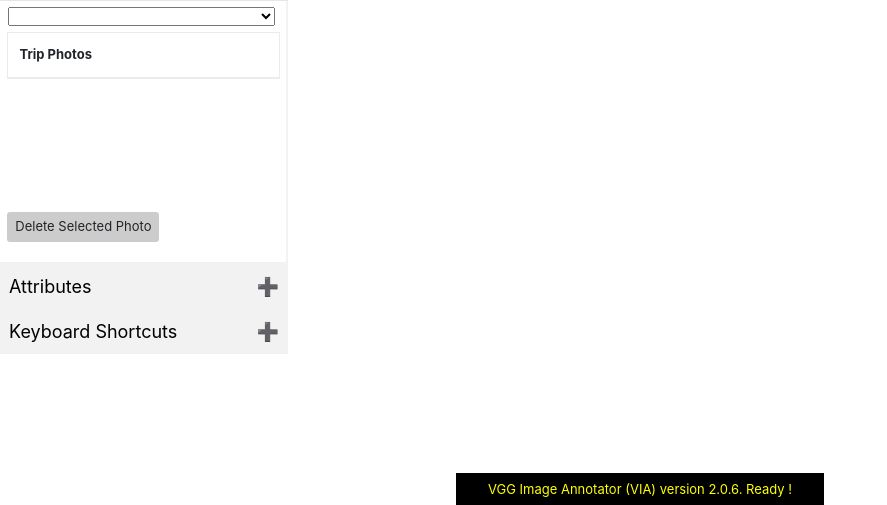
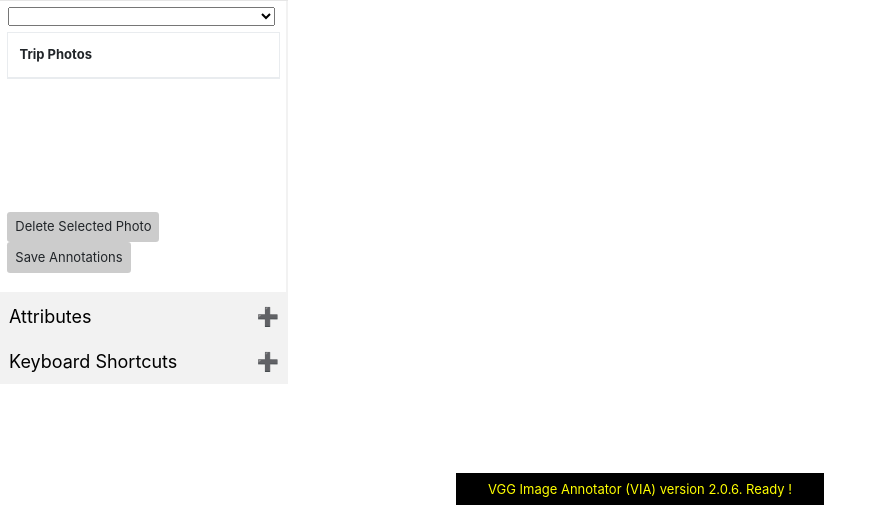
Before and after one commit to travis-payne/Krill-WebApp, a Django app: page /via/ in a window 1280 px wide. Shown: the part 295-800 px from the top of the page, without its empty margins (0-887 px from the left). Run offline with Django 3.2, Linux system fonts and the light colour scheme; data comes from the database, SQL or seed files in the repository; both versions use the stored data as it was after the commit; lists and menus that the app fills with data are empty; some libraries are stand-ins or nearby versions.

Commit message:
begun process of saving and retrieving annotations from DB

```diff
--- a/KrillApp/models.py
+++ b/KrillApp/models.py
@@ -25,3 +25,4 @@ class Image(models.Model):
     user_name = models.CharField(max_length=30, default = "")
     time_uploaded = models.DateTimeField(default=datetime.now)
     trip_name = models.ForeignKey(Trip, to_field='trip_name',on_delete = models.CASCADE)
+    image_annotations = models.TextField(default="")
--- a/KrillApp/static/KrillApp/Javascript/via_custom_functions.js
+++ b/KrillApp/static/KrillApp/Javascript/via_custom_functions.js
@@ -24,6 +24,47 @@ function trip_change() {
 
 
 };
+
+function save_annotations_to_DB(){
+    var csvline = [];
+
+    for ( var image_id in _via_img_metadata ) {
+
+        var r = _via_img_metadata[image_id].regions;
+
+        if ( r.length !==0 ) {
+          for ( var i = 0; i < r.length; ++i ) {
+
+            // Shape attributes are HERE.
+            var sattr = map_to_json( r[i].shape_attributes );
+            csvline.push(sattr);
+
+          }
+        }
+      }
+      csvline = csvline.toString();
+      var url = $("#save_annotations").attr("ajax-url"); // gets text contents of clicked li
+      var image = $("#image_panel img").attr("src");
+
+      $.ajax({
+        type: "POST",
+        url: url,
+        data: {
+            image_name: image,
+            image_annotations: csvline,
+            'csrfmiddlewaretoken': document.getElementById('trip_list').getAttribute("data-token")
+        },
+        success: function (result) {
+
+
+        }
+    })
+}
+
+function load_annotations_from_DB(){
+
+
+}
 
 function user_click_image(path){
     _via_img_metadata={};
--- a/KrillApp/templates/via.html
+++ b/KrillApp/templates/via.html
@@ -249,6 +249,8 @@
           <p>
             <div class="button_panel">
               <span id="delete_photo" media-url = "{{ MEDIA_URL}}" ajax-url = "{% url 'delete_image' %}" class="button" onclick="delete_photo()" title="Remove selected file (i.e. file currently being shown) from trip">Delete Selected Photo</span>
+              <span id="save_annotations" media-url = "{{ MEDIA_URL}}" ajax-url = "{% url 'save_annotations' %}" class="button" onclick="save_annotations_to_DB()" title="">Save Annotations</span>
+
             </div>
           </p>
         </div>
--- a/KrillApp/urls.py
+++ b/KrillApp/urls.py
@@ -37,7 +37,8 @@ urlpatterns = [
     path("view_trip_image/",views.View_Trip_Image,name='view_trip_image'),
     path("delete_trip/",views.Delete_Trip,name='delete_trip'),
     path("via/",views.Load_VIA,name='via'),
-    path("basic-upload/",views.BasicUploadView.as_view(),name='basic_upload')
+    path("basic-upload/",views.BasicUploadView.as_view(),name='basic_upload'),
+    path("save_annotations/",views.Save_Image_Annotations,name='save_annotations')
 ] + static(settings.MEDIA_URL, document_root = settings.MEDIA_ROOT)
 urlpatterns += static(settings.STATIC_URL, document_root=settings.STATIC_ROOT)
 urlpatterns += static("/Javascript/", document_root=settings.STATIC_ROOT)
--- a/KrillApp/views.py
+++ b/KrillApp/views.py
@@ -72,7 +72,7 @@ def Upload_Image_To_Trip(request):
 
 
 
-
+#todo fix lmao
 def Delete_User_Image(request):
     print(request.POST['image_url'])
     Image.objects.filter(image_file=request.POST['image_url']).delete()
@@ -115,3 +115,11 @@ def Load_VIA(request):
     for trip in trips:
         trip_list.append(str(trip.trip_name))
     return render(request ,'via.html', {'trips':trips})
+
+
+def Save_Image_Annotations(request):
+    print(request.POST)
+    sql = 'UPDATE Krillapp_image SET image_annotations = ' + request.POST['image_annotations'] + ' WHERE image_file = '+request.POST['image_name']+';'
+    responce = Image.objects.raw(sql)
+    print(responce)
+    return HttpResponse('/via')
```
Also changed, not shown: KrillApp/static/KrillApp/Javascript/via.js (+9 -0 lines), KrillApp/migrations/0004_image_image_annotations.py (added), db.sqlite3, 1 other file.
